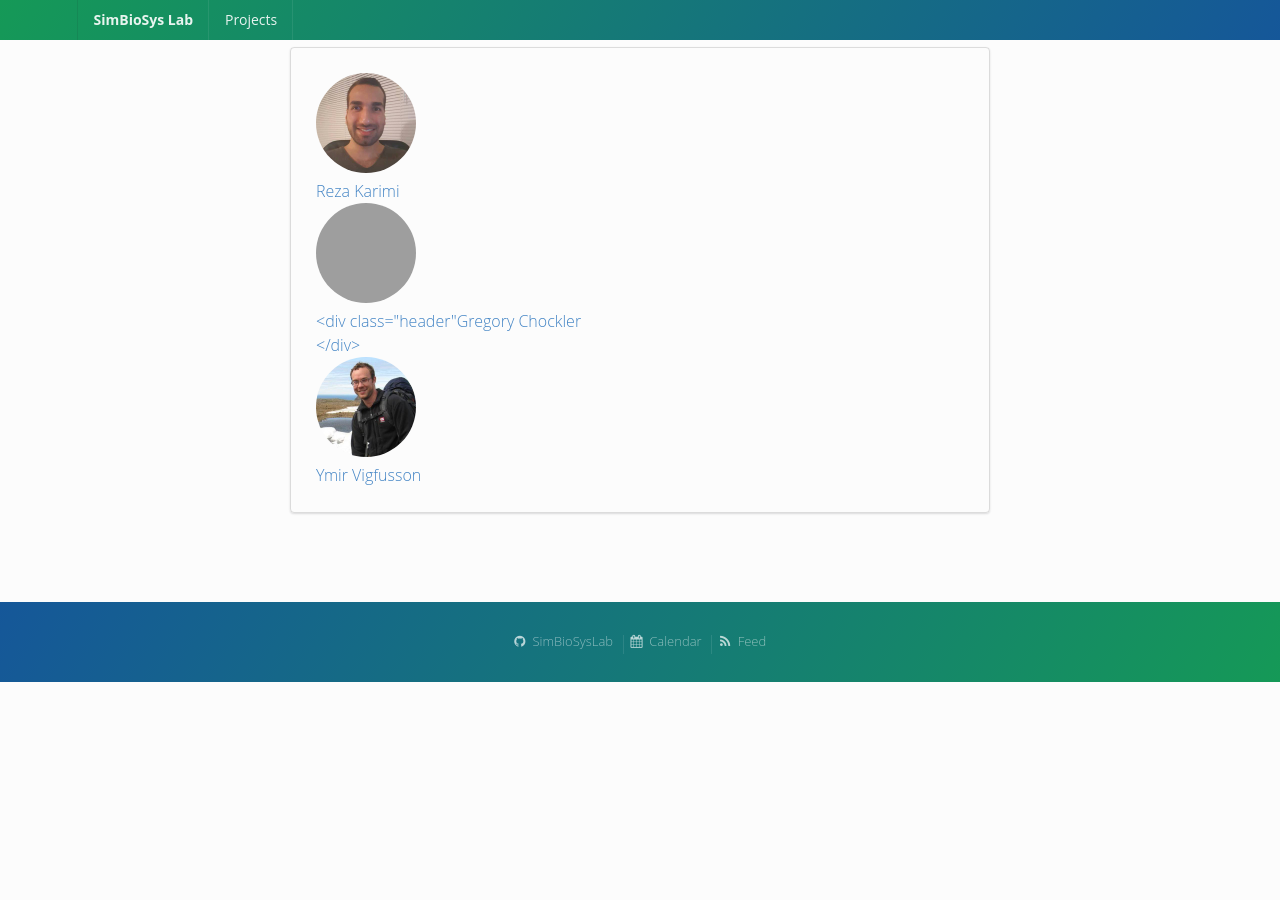
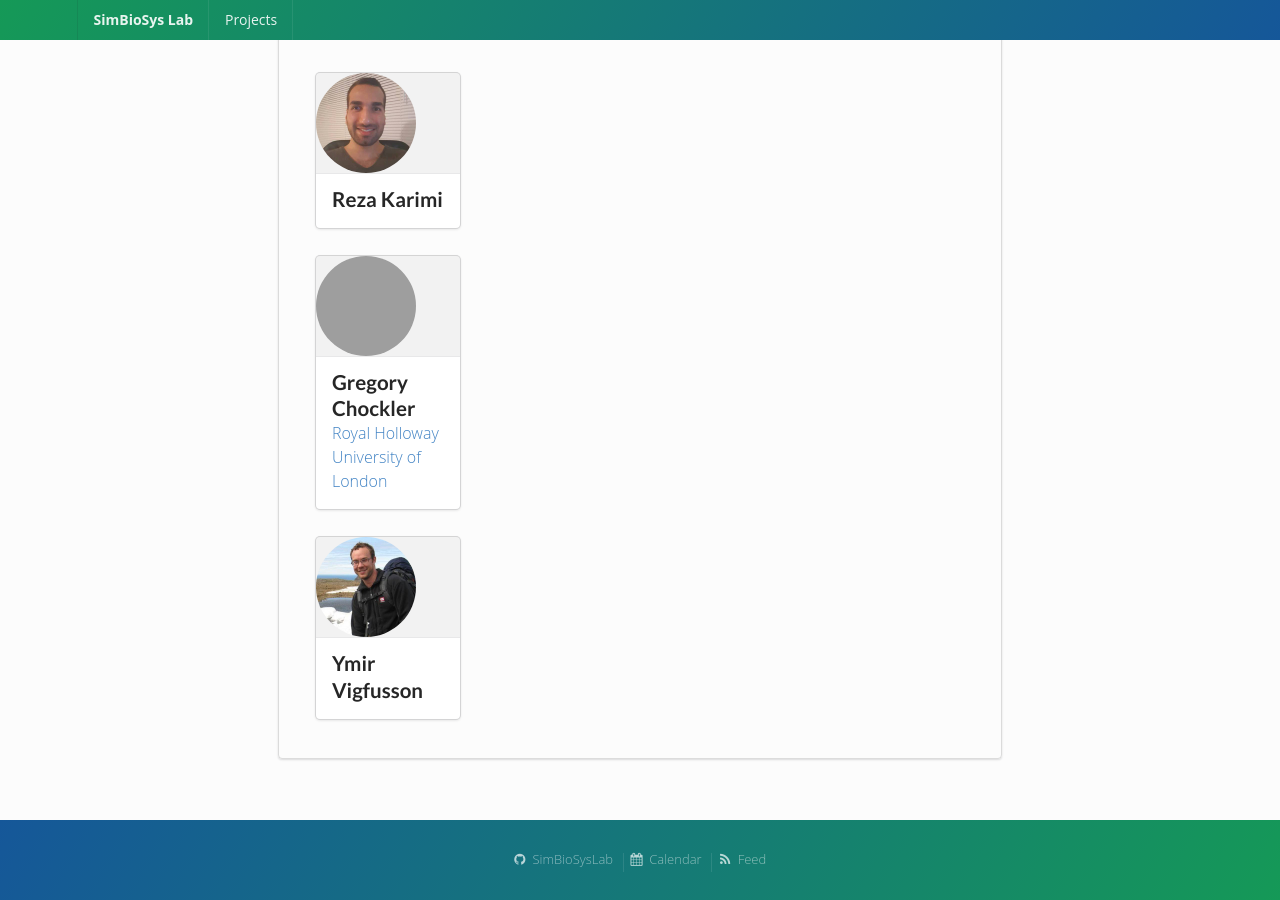
Before and after one commit to meditates/simbiosyslab.github.io, a Jekyll site: the page built from _posts/2017-09-25-pubsub.markdown, in a window 1280 px wide and 900 px high, scrolled down 1636 px. Built offline with Jekyll 4.4.1, drawn with Linux system fonts in a browser that asks for light colours; nearby versions of some CDN libraries; before the commit the page ends 2318 px from its top, so only the background shows below that; grey boxes are pictures that could not be loaded.

Commit message:
Update 2017-09-25-pubsub.markdown

```diff
--- a/_posts/2017-09-25-pubsub.markdown
+++ b/_posts/2017-09-25-pubsub.markdown
@@ -40,7 +40,7 @@ Our system leverages the idea of filtering out the messages being published into
 
 
 ## People
-<div class="ui segments" style="padding:25px;">
+<div class="ui segments four centered doubling cards" style="padding:25px;">
 
  <a href="https://www.mathcs.emory.edu/~rkarimi/" class="fluid card">
     <div class="image">
@@ -56,7 +56,8 @@ Our system leverages the idea of filtering out the messages being published into
       <img style="width:100px; height:100px; margin-botton:-50px; border-radius: 100% !important" src="https://pure.royalholloway.ac.uk/portal/files/10508164/me.jpg"/>
     </div>
     <div class="content">
-      <div class="header"Gregory Chockler</div>
+      <div class="header">Gregory Chockler</div>
+  Royal Holloway University of London
     </div>
   </a>
 
```
